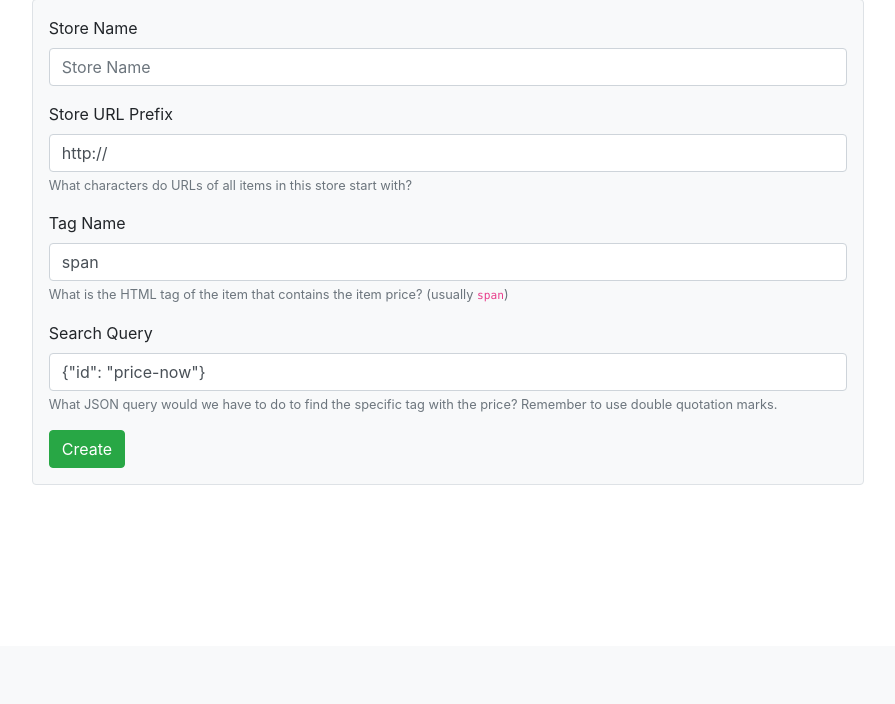
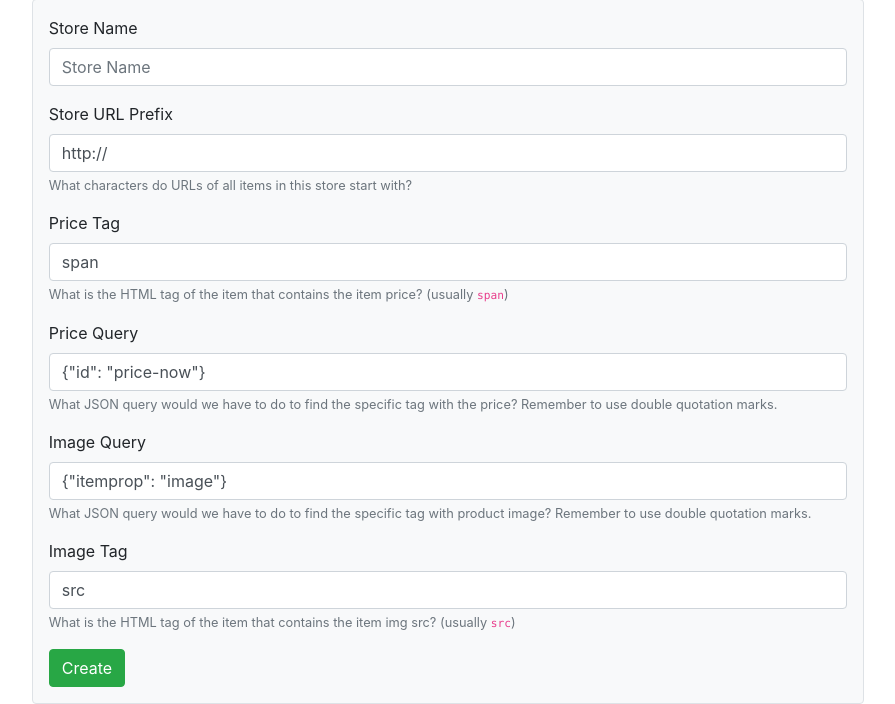
Before and after one commit to winnieliuzzz/Whale_of_Deal, a Flask app: template src/templates/stores/new_store.html in a window 1280 px wide. Shown: the part 154-858 px from the top of the page, without its empty margins (192-1087 px from the left). Before the commit the page ends 639 px from the top, so only its background shows below. Run offline with Flask 2, Linux system fonts and the light colour scheme; the template is opened without the code that fills it, so the values that code supplies are empty; some libraries are stand-ins or nearby versions.

Commit message:
Show image in alert

```diff
--- a/src/templates/stores/new_store.html
+++ b/src/templates/stores/new_store.html
@@ -15,14 +15,24 @@
                 <small id="storeURLPrefixHelp" class="form-text text-muted">What characters do URLs of all items in this store start with?</small>
             </div>
             <div class="form-group">
-                <label for="tag_name">Tag Name</label>
-                <input type="text" class="form-control" id="tag_name" name="tag_name" placeholder="span" value="span" aria-describedby="storeTagNameHelp">
+                <label for="price_tag">Price Tag</label>
+                <input type="text" class="form-control" id="price_tag" name="price_tag" placeholder="span" value="span" aria-describedby="storeTagNameHelp">
                 <small id="storeTagNameHelp" class="form-text text-muted">What is the HTML tag of the item that contains the item price? (usually <code>span</code>)</small>
             </div>
             <div class="form-group">
-                <label for="query">Search Query</label>
-                <input type="text" class="form-control" id="query" name="query" placeholder='{"id": "price-now"}' value='{"id": "price-now"}' aria-describedby="queryHelpBlock">
+                <label for="price_query">Price Query</label>
+                <input type="text" class="form-control" id="price_query" name="price_query" placeholder='{"id": "price-now"}' value='{"id": "price-now"}' aria-describedby="queryHelpBlock">
                 <small id="queryHelpBlock" class="form-text text-muted">What JSON query would we have to do to find the specific tag with the price? Remember to use double quotation marks.</small>
+            </div>
+            <div class="form-group">
+                <label for="img_query">Image Query</label>
+                <input type="text" class="form-control" id="img_query" name="img_query" placeholder='{"itemprop": "image"}' value='{"itemprop": "image"}' aria-describedby="imgqueryHelpBlock">
+                <small id="imgqueryHelpBlock" class="form-text text-muted">What JSON query would we have to do to find the specific tag with product image? Remember to use double quotation marks.</small>
+            </div>
+            <div class="form-group">
+                <label for="img_src_tag">Image Tag</label>
+                <input type="text" class="form-control" id="img_src_tag" name="img_src_tag" placeholder="src" value="src" aria-describedby="storeImgTagNameHelp">
+                <small id="storeImgTagNameHelp" class="form-text text-muted">What is the HTML tag of the item that contains the item img src? (usually <code>src</code>)</small>
             </div>
             <button type="submit" class="btn btn-success">Create</button>
         </form>
--- a/src/templates/users/alerts.html
+++ b/src/templates/users/alerts.html
@@ -7,11 +7,12 @@
         {% for alert in alerts %}
         <a href="{{url_for('alerts.get_alert_page', alert_id = alert._id)}}" class="list-group-item list-group-item-action {{'list-group-item-warning' if not alert.active}} flex-column align-items-start">
             <div class="d-flex w-100 justify-content-between">
-                <h5 class="mb-1"><i class="{{'fas fa-times-circle' if not alert.active}}"></i>
-                    Alert for {{ alert.item.name }}</h5>
+                <img width="60" height="75" src="{{alert.item.img_src}}">
                 <small class="text-muted">Last checked {{alert.last_checked.strftime("%Y-%m-%d at %H:%M")}}</small>
+
             </div>
             <p class="mb-1">Last price found <strong>${{alert.item.price}}</strong></p>
+
         </a>
         {% endfor %}
     </div>
```
Also changed, not shown: src/models/items/item.py (+14 -5 lines), src/models/stores/store.py (+9 -5 lines), src/models/stores/views.py (+9 -5 lines), src/templates/alerts/alert.html (+12 -3 lines), src/templates/stores/edit_store.html (+14 -4 lines).
